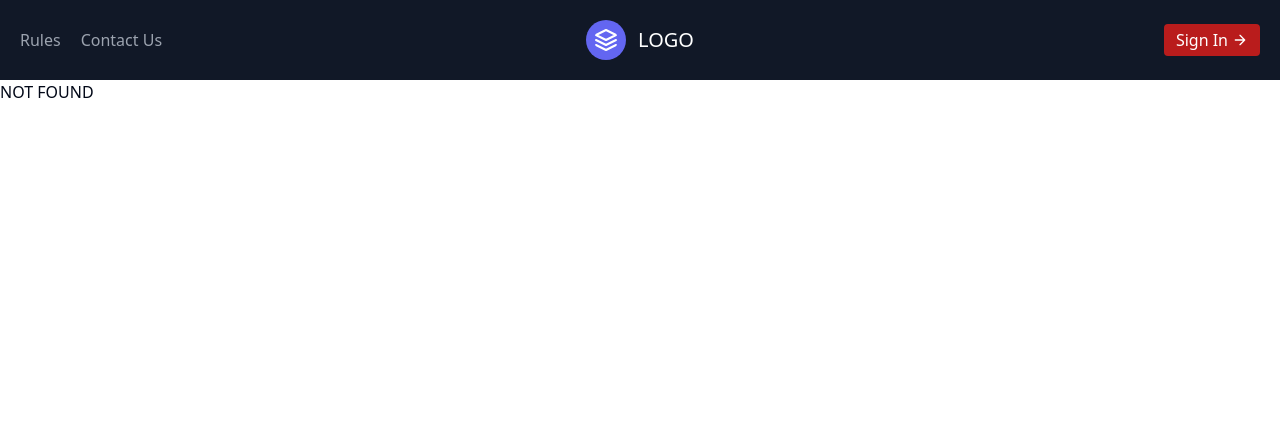
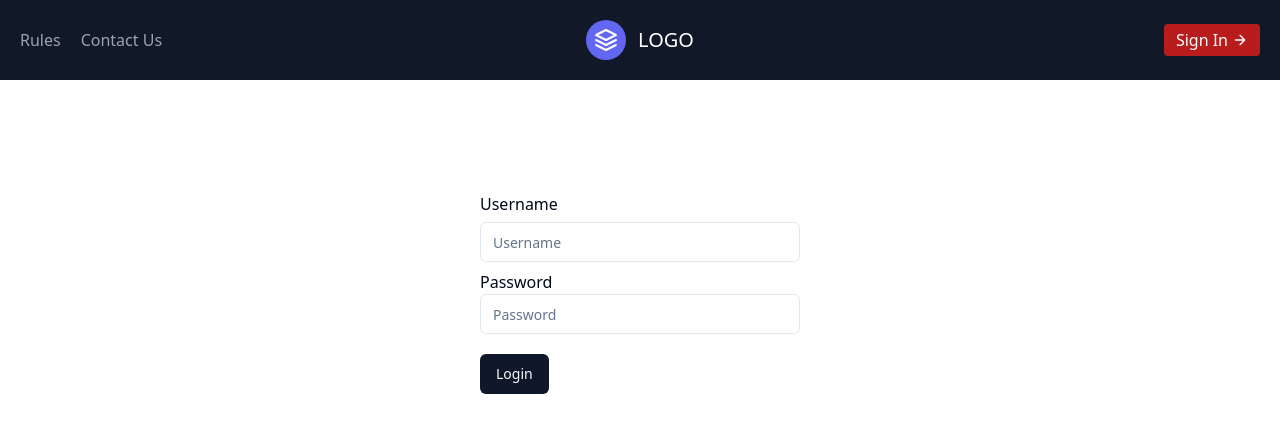
Before and after one commit to GabrieleZito/FantaLOL, a React (Vite) app: page /login in a window 1280 px wide. Before the commit this address had no page. Shown: the top 432 px of the page. Built offline with nearby package versions, Linux system fonts and the light colour scheme.

Commit message:
login form ok

```diff
--- a/src/API.js
+++ b/src/API.js
@@ -6,7 +6,7 @@ const register = async (user) => {
     try {
         const { data } = await axios.post(URL + "/auth/register", user);
         console.log(data);
-        return { msg: "User registered" , ...data};
+        return { msg: "User registered", ...data };
     } catch (e) {
         const error = e.response.data.err;
         switch (error) {
@@ -18,6 +18,19 @@ const register = async (user) => {
     }
 };
 
-const API = { register };
+const login = async (login) => {
+    try {
+        const { data } = await axios.post(URL + "/auth/login", login);
+        console.log(data);
+
+        return { msg: "Login successfull", ...data };
+    } catch (e) {
+        const err = e.response.data;
+        //console.log(err);
+        return err;
+    }
+};
+
+const API = { register, login };
 
 export default API;
--- a/src/App.jsx
+++ b/src/App.jsx
@@ -7,6 +7,7 @@ import { SignIn } from "./components/custom/SignIn";
 import { NotFound } from "./components/custom/NotFound";
 import { Dashboard } from "./components/custom/Dashboard";
 import { PasswordReset } from "./components/custom/PasswordReset";
+import { Login } from "./components/custom/Login";
 
 function App() {
     const [count, setCount] = useState(0);
@@ -24,6 +25,7 @@ function App() {
                                 path="reset-password"
                                 element={<PasswordReset />}
                             />
+                            <Route path="login" element={<Login/>} />
                             <Route path="*" element={<NotFound />} />
                         </Route>
                     </Routes>
--- /dev/null
+++ b/src/components/custom/Login.jsx
@@ -0,0 +1,82 @@
+import { zodResolver } from "@hookform/resolvers/zod";
+import { Label } from "@radix-ui/react-label";
+import React from "react";
+import { useForm } from "react-hook-form";
+import { useNavigate } from "react-router-dom";
+import { z } from "zod";
+import { Input } from "../ui/input";
+import { Button } from "../ui/button";
+import API from "../../API.js";
+
+const loginSchema = z.object({
+    username: z.string().min(1, { message: "Username is required" }),
+    password: z.string().min(1, { message: "Password is required" }),
+});
+
+export function Login(props) {
+    const navigate = useNavigate();
+
+    const {
+        register,
+        handleSubmit,
+        formState: { errors, isSubmitting },
+        getValues,
+        setError,
+    } = useForm({ resolver: zodResolver(loginSchema) });
+
+    const onSubmit = async (data) => {
+        const result = await API.login({
+            username: getValues("username"),
+            password: getValues("password"),
+        });
+        console.log(result);
+        setError("password", {message: result.err});
+    };
+
+    return (
+        <>
+            <div className="container flex flex-col h-auto max-w-96 py-28">
+                <form
+                    onSubmit={handleSubmit(onSubmit)}
+                    className="flex flex-col space-y-2"
+                >
+                    <div className="grid gap-1.5">
+                        <Label htmlFor="username">Username</Label>
+                        <Input
+                            {...register("username")}
+                            type="text"
+                            id="username"
+                            placeholder="Username"
+                        />
+                        {errors.username ? (
+                            <p className="mt-2 text-sm text-red-500">
+                                {errors.username.message}
+                            </p>
+                        ) : (
+                            ""
+                        )}
+                    </div>
+                    <div>
+                        <Label htmlFor="password">Password</Label>
+                        <Input
+                            {...register("password")}
+                            type="password"
+                            placeholder="Password"
+                            id="password"
+                        />
+                        {errors.password ? (
+                            <p className="mt-2 text-sm text-red-500">
+                                {errors.password.message}
+                            </p>
+                        ) : (
+                            ""
+                        )}
+                    </div>
+                    <div className="items-center justify-center max-w-full ">
+                        <Button className="mt-3">Login</Button>
+                    </div>
+                </form>
+            </div>
+        </>
+    );
+}
--- a/src/components/custom/SignIn.jsx
+++ b/src/components/custom/SignIn.jsx
@@ -125,14 +125,16 @@ export function SignIn() {
                             )}
                         </div>
                         <div className="container flex justify-between px-0">
-                            <NavLink to="/reset-password">
+                            {/* <NavLink to="/reset-password">
                                 <p className="text-sm">Forgot Password</p>
+                            </NavLink> */}
+                            <NavLink to="/login">
+                                <p className="text-sm">
+                                    Already have an account? Login
+                                </p>
                             </NavLink>
-                            <p className="text-sm">
-                                Already have an account? Login
-                            </p>
                         </div>
-                        <Button disabled={isSubmitting} className="mt-20">
+                        <Button disabled={isSubmitting} className="">
                             Submit
                         </Button>
                     </form>
```
